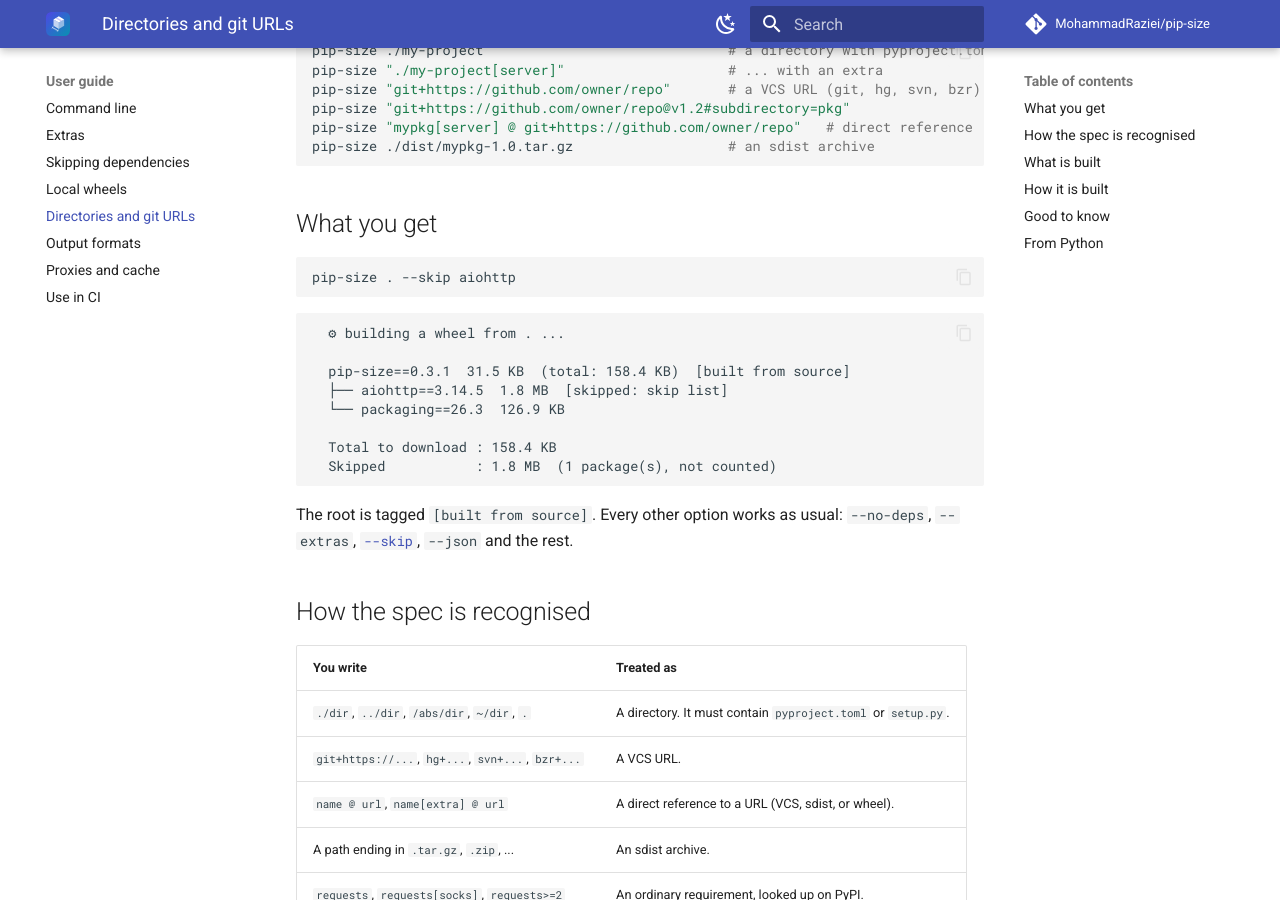
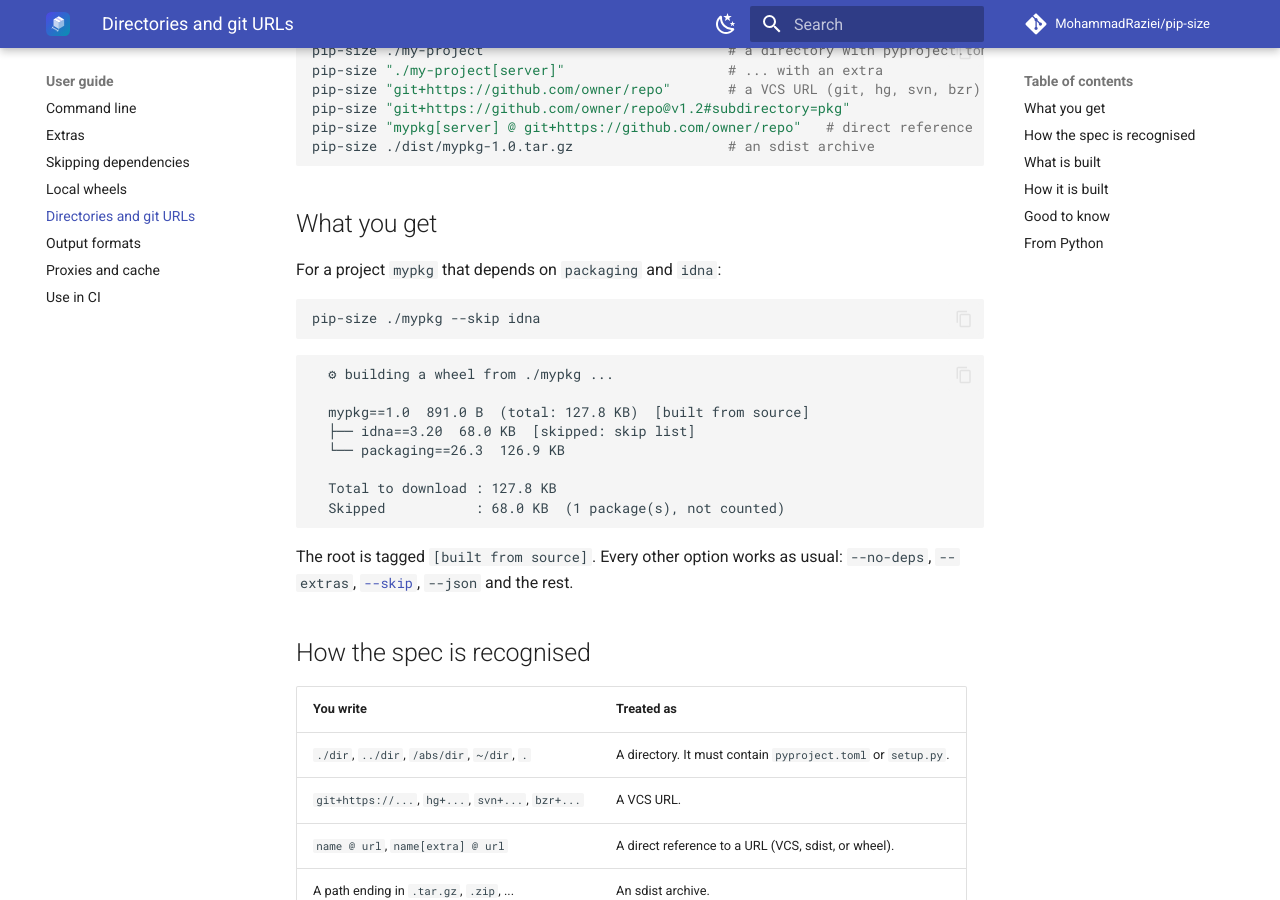
Before and after one commit to MohammadRaziei/pip-size, an MkDocs documentation site: the page built from docs/guide/source-builds.md, in a window 1280 px wide and 900 px high, scrolled down 315 px. Built offline with MkDocs 1.6.1 and Material for MkDocs 9.7.7, drawn with Linux system fonts in a browser that asks for light colours; comment, search, counter and statistics services are not loaded.

Commit message:
feat: add source builds support and release version 0.4.0
This commit introduces the ability to build wheels directly from local project directories, sdist archives, or direct git references. It adds new metadata fields (`built_from`) to track this process and updates documentation with relevant examples. Additionally, the CHANGELOG is updated for v0.4.0 and the library version number is bumped.

````diff
--- a/docs/guide/source-builds.md
+++ b/docs/guide/source-builds.md
@@ -16,19 +16,21 @@ pip-size ./dist/mypkg-1.0.tar.gz                   # an sdist archive
 
 ## What you get
 
+For a project `mypkg` that depends on `packaging` and `idna`:
+
 ```bash
-pip-size . --skip aiohttp
+pip-size ./mypkg --skip idna
 ```
 
 ```text
-  ⚙ building a wheel from . ...
+  ⚙ building a wheel from ./mypkg ...
 
-  pip-size==0.3.1  31.5 KB  (total: 158.4 KB)  [built from source]
-  ├── aiohttp==3.14.5  1.8 MB  [skipped: skip list]
+  mypkg==1.0  891.0 B  (total: 127.8 KB)  [built from source]
+  ├── idna==3.20  68.0 KB  [skipped: skip list]
   └── packaging==26.3  126.9 KB
 
-  Total to download : 158.4 KB
-  Skipped           : 1.8 MB  (1 package(s), not counted)
+  Total to download : 127.8 KB
+  Skipped           : 68.0 KB  (1 package(s), not counted)
 ```
 
 The root is tagged `[built from source]`. Every other option works as usual: `--no-deps`,
--- a/pip_size/__about__.py
+++ b/pip_size/__about__.py
@@ -1 +1 @@
-__version__ = "0.3.1"
+__version__ = "0.4.0"
````
Also changed, not shown: CHANGELOG.md (+4 -1 lines).
